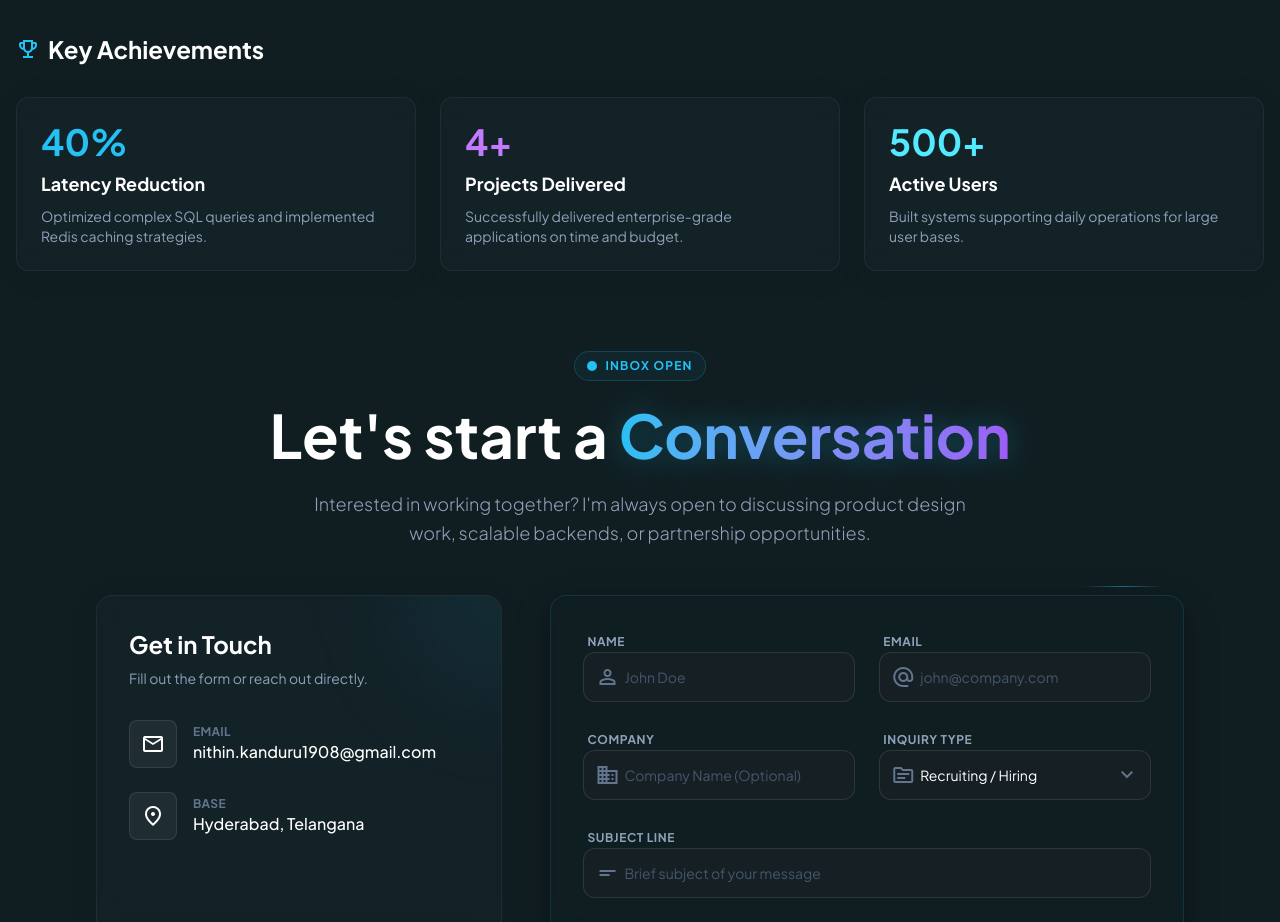
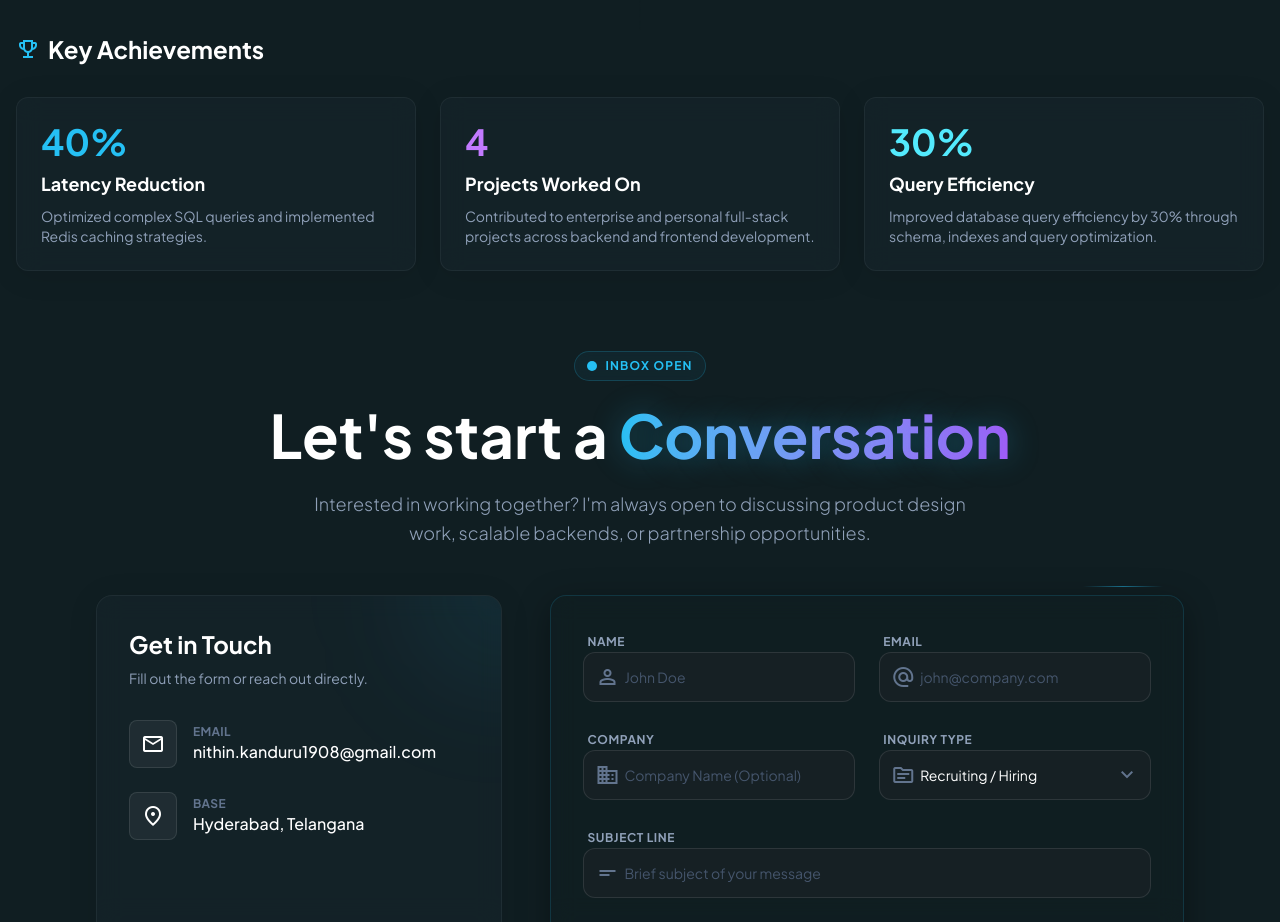
Before and after one commit to ngworks1909/nexfolio, a React (Vite) app: page / in a window 1280 px wide. Shown: the part 5040-5962 px from the top of the page. Built offline with nearby package versions, Linux system fonts and the light colour scheme.

Commit message:
experience changes

```diff
--- a/src/components/experience/experience.tsx
+++ b/src/components/experience/experience.tsx
@@ -114,16 +114,16 @@ export default function Experience() {
           <Reveal direction="up" delay={150}>
             <div className="glass-card p-6 rounded-xl hover:bg-surface-dark transition-colors border border-border-dark/50">
               <div className="text-4xl font-bold text-purple-400 mb-2">
-                4+
+                4
               </div>
 
               <h3 className="text-lg font-bold text-white mb-2">
-                Projects Delivered
+                Projects Worked On
               </h3>
 
               <p className="text-slate-400 text-sm">
-                Successfully delivered enterprise-grade applications on time
-                and budget.
+                Contributed to enterprise and personal full-stack projects
+                across backend and frontend development.
               </p>
             </div>
           </Reveal>
@@ -131,16 +131,16 @@ export default function Experience() {
           <Reveal direction="up" delay={300}>
             <div className="glass-card p-6 rounded-xl hover:bg-surface-dark transition-colors border border-border-dark/50">
               <div className="text-4xl font-bold text-cyan-300 mb-2">
-                500+
+                30%
               </div>
 
               <h3 className="text-lg font-bold text-white mb-2">
-                Active Users
+                Query Efficiency
               </h3>
 
               <p className="text-slate-400 text-sm">
-                Built systems supporting daily operations for large user
-                bases.
+                Improved database query efficiency by 30% through schema, indexes and
+                query optimization.
               </p>
             </div>
           </Reveal>
```
